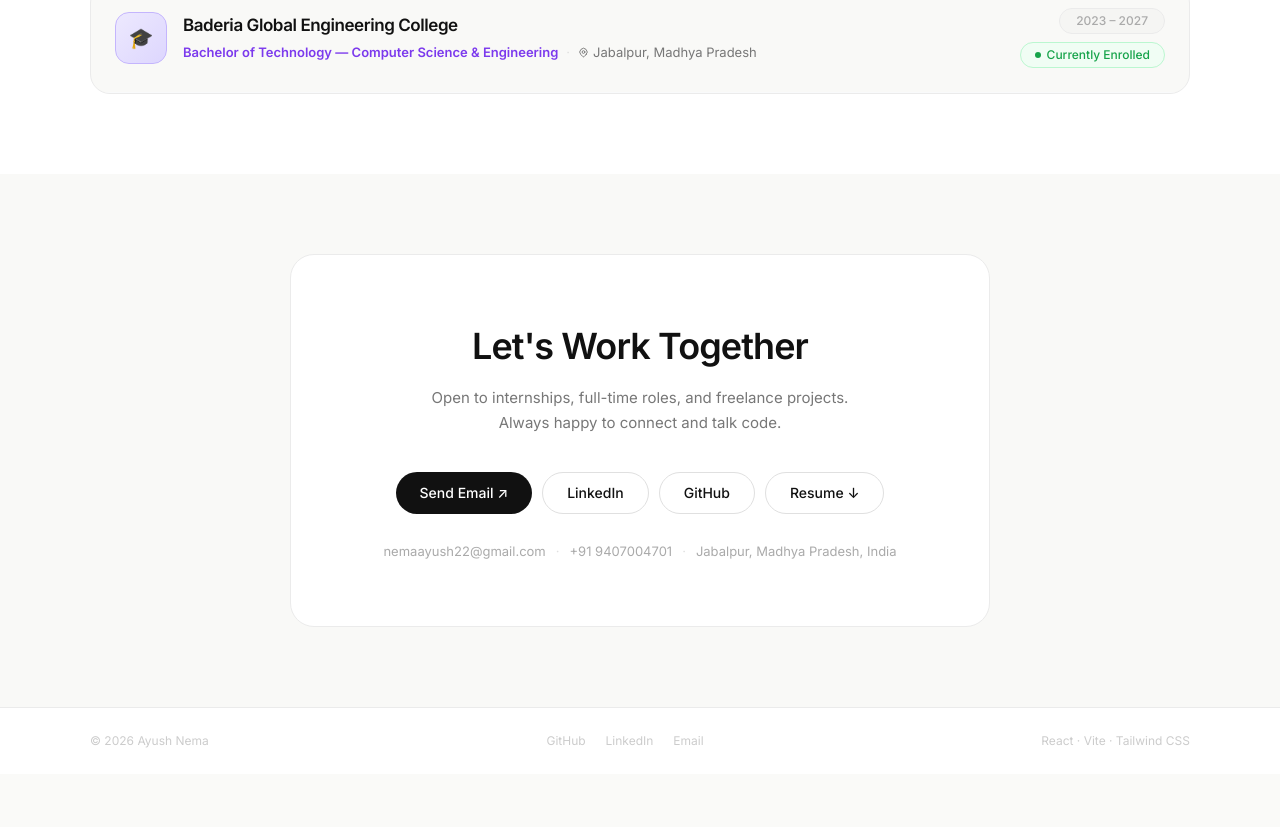
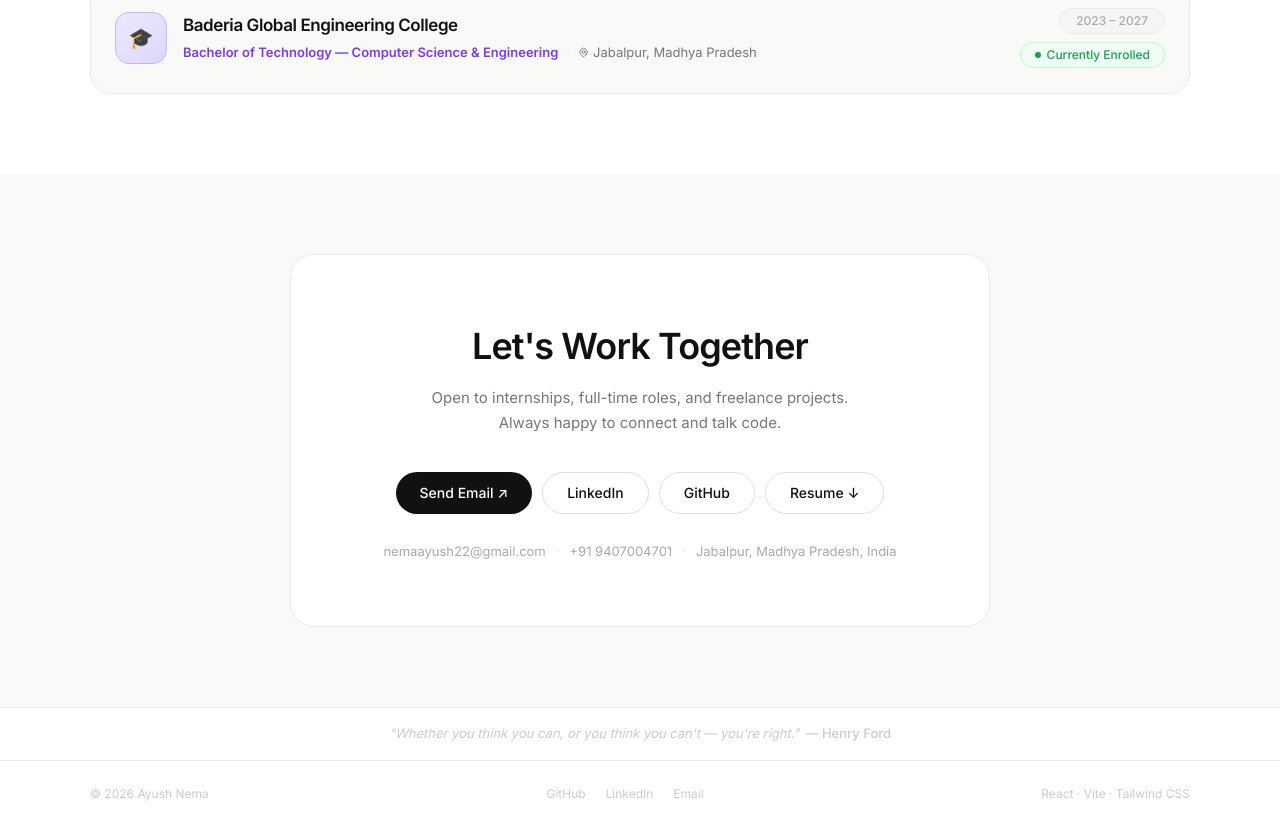
Before and after one commit to Ayush-Nema1/Protfolio, a React (Vite) app: page / in a window 1280 px wide. Shown: the part 3789-4616 px from the top of the page. Before the commit the page ends 4563 px from the top, so only its background shows below. Built offline with nearby package versions, Linux system fonts and the light colour scheme.

Commit message:
Refactor Footer component layout and content

```diff
--- a/src/components/Footer.jsx
+++ b/src/components/Footer.jsx
@@ -17,16 +17,27 @@ export default function Footer() {
   }
 
   return (
-    <footer className="bg-white border-t border-border py-5 sm:py-6 px-4 sm:px-8 md:px-13">
+    <footer className="bg-white border-t border-border">
+
+      {/* Quote strip */}
+      <div className="border-b border-border py-4 px-4 sm:px-8 md:px-13">
+        <div className="sec-inner text-center">
+          <p className="text-[12px] sm:text-[13px] text-pale italic">
+            "Whether you think you can, or you think you can't — you're right."
+            <span className="not-italic font-medium text-pale ml-1.5">— Henry Ford</span>
+          </p>
+        </div>
+      </div>
+
+      {/* Bottom bar */}
+      <div className="py-5 sm:py-6 px-4 sm:px-8 md:px-13">
         <div className="sec-inner flex flex-col sm:flex-row items-center
                         justify-between gap-3 sm:gap-4 text-center sm:text-left">
 
-        {/* Copyright */}
           <span className="text-[12px] text-pale order-2 sm:order-1">
             © 2026 {DATA.name}
           </span>
 
-        {/* Links */}
           <div className="flex gap-5 order-1 sm:order-2">
             <a href={DATA.github} target="_blank" rel="noreferrer"
               className="text-[12px] text-pale no-underline transition-colors hover:text-ink">
@@ -43,12 +54,13 @@ export default function Footer() {
             </button>
           </div>
 
-        {/* Stack — hidden on very small, show sm+ */}
           <span className="hidden sm:inline text-[12px] text-pale order-3">
             React · Vite · Tailwind CSS
           </span>
 
         </div>
+      </div>
+
     </footer>
   )
 }
```
Lines whose indentation alone changed are shown as unchanged.
